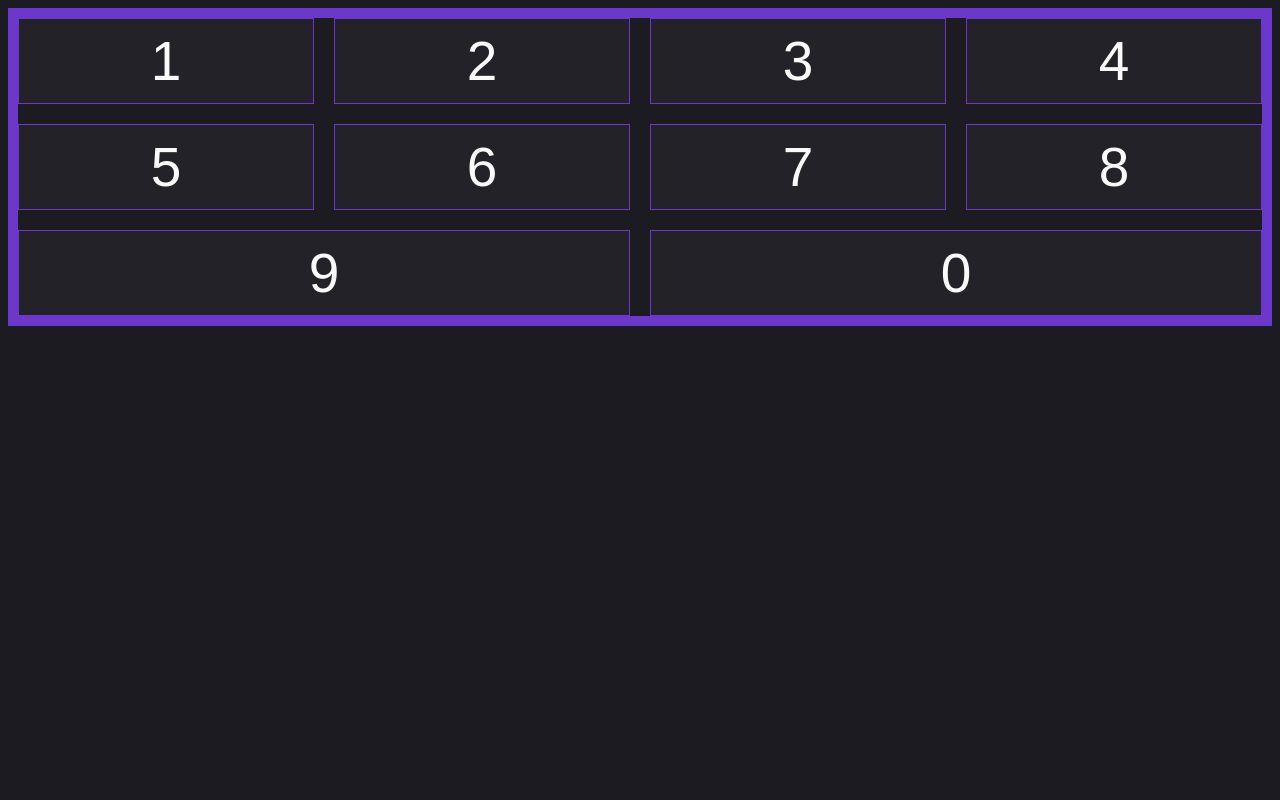
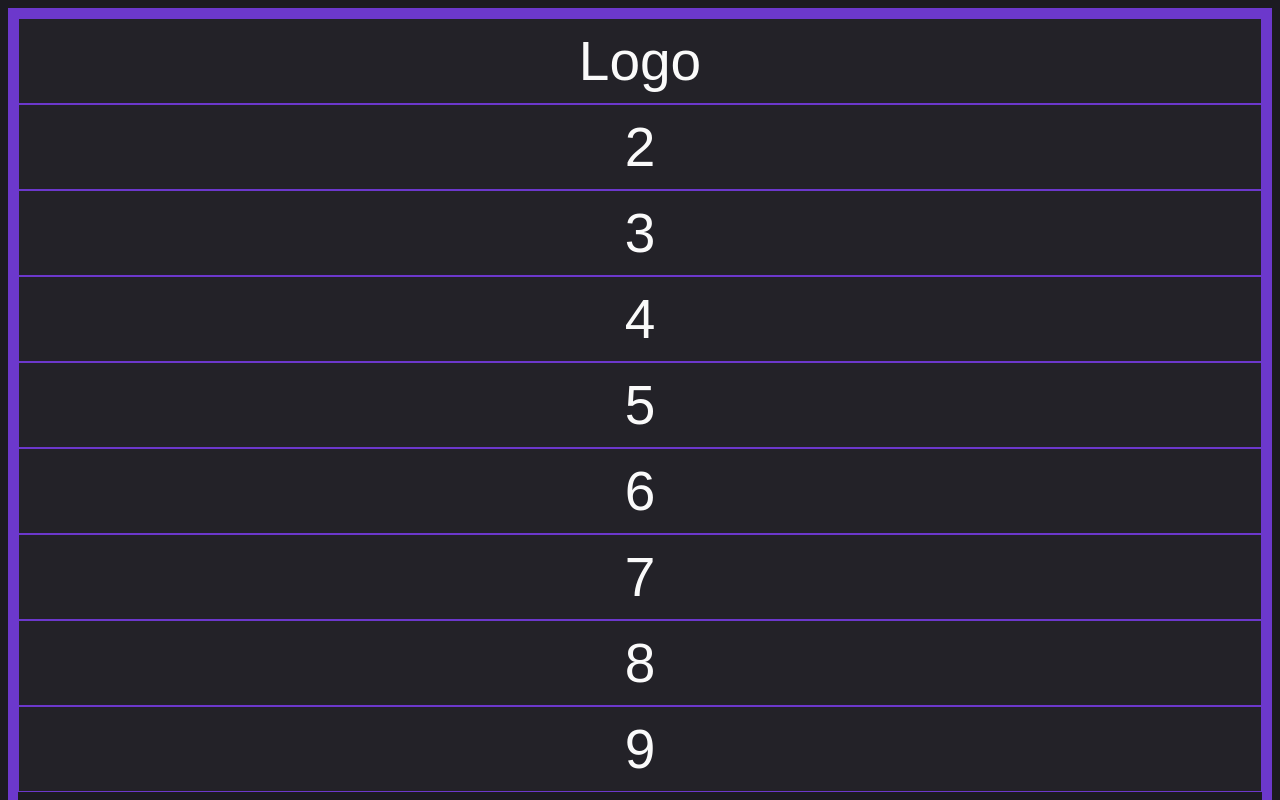
Before and after one commit to sheuchyk/1-mini-flexbox-1, a plain HTML site: page index.html in a window 1280 px wide. Shown: the top 800 px of the page. Drawn offline with Linux system fonts and the light colour scheme.

Commit message:
Margin auto

```diff
--- a/index.css
+++ b/index.css
@@ -13,10 +13,8 @@ body {
 	border: 10px solid #6c38cc;
 	display: flex;
 	flex-wrap: wrap;
-	gap: 20px;
-	/* gap: 20px 10px; */
-	/* row-gap: 20px;
-	column-gap: 10px; */
+	flex-direction: column;
+	height: 200vh;
 }
 
 .item {
@@ -24,5 +22,16 @@ body {
 	border: 1px solid #6c38cc;
 	text-align: center;
 	padding: 10px;
-	flex: 1 1 calc(100% / 4 - 20px * 3 / 4);
 }
+
+.item0 {
+	margin-top: auto;
+}
+
+/* .item2 {
+	margin-right: auto;
+}
+
+.item4 {
+	margin-right: auto;
+} */
--- a/index.html
+++ b/index.html
@@ -12,7 +12,7 @@
 
 <body>
 	<div class="container">
-		<div class="item item1">1</div>
+		<div class="item item1">Logo</div>
 		<div class="item item2">2</div>
 		<div class="item item3">3</div>
 		<div class="item item4">4</div>
```
